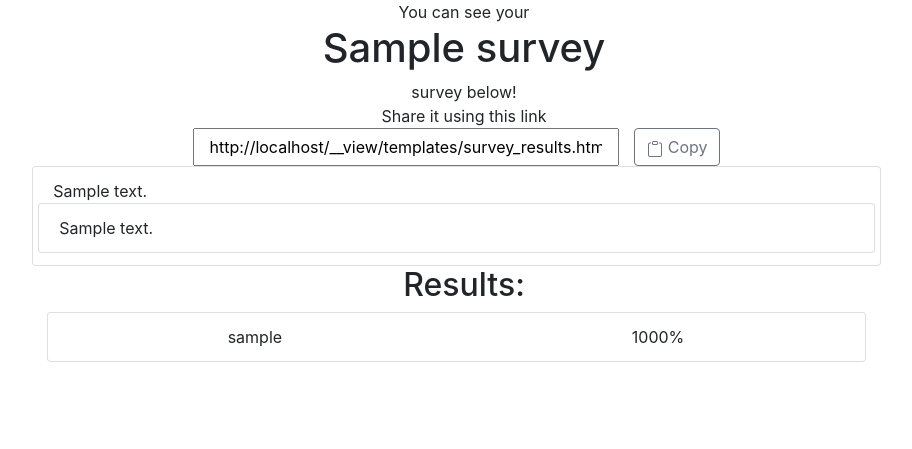
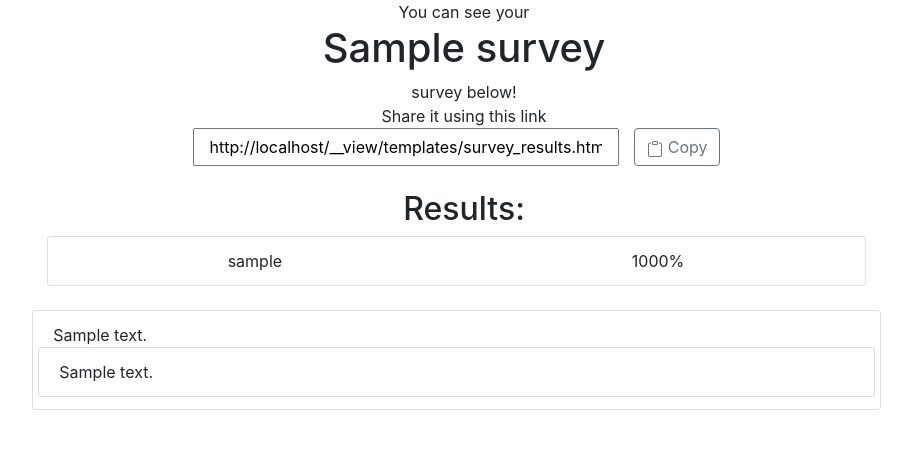
Before and after one commit to MarcinSzecowka/WoWSurveys, a FastAPI app: template templates/survey_results.html in a window 1280 px wide. Shown: the top 449 px of the page, without its empty margins (176-1088 px from the left). Run offline with FastAPI, Linux system fonts and the light colour scheme; the template is opened without the code that fills it: most values are stand-ins (such as "Sample title", 1, 10 or a date in 2020).

Commit message:
adjusted survey results page layout

```diff
--- a/templates/survey_results.html
+++ b/templates/survey_results.html
@@ -20,6 +20,22 @@
         </div>
     </div>
 
+    <div class="row mt-4"><h2 class="col text-center">Results: </h2></div>
+    <ul class="list-group col-md-8 offset-md-2 mb-4">
+        {% for result in survey.results %}
+        <li class="list-group-item">
+            <div class="row">
+                <div class="col-md-6 text-center">{{ result.nickname }}</div>
+                <div class="col-md-6 text-center">{{ "%.0f"|format(result.score * 100) }}%</div>
+            </div>
+        </li>
+        {% else %}
+        <div class="row">
+            <div class="col-md text-center">There are no results yet</div>
+        </div>
+        {% endfor %}
+    </ul>
+
     <ul class="list-group col-md-8 offset-md-2">
         {% for question in survey.questions %}
         <li class="list-group-item row">{{ question.content }}
@@ -33,17 +49,6 @@
         {% endfor %}
     </ul>
 
-    <div class="row"><h2 class="col text-center">Results: </h2></div>
-    <ul class="list-group col-md-8 offset-md-2">
-        {% for result in survey.results %}
-        <li class="list-group-item">
-            <div class="row">
-                <div class="col-md-6 text-center">{{ result.nickname }}</div>
-                <div class="col-md-6 text-center">{{ "%.0f"|format(result.score * 100) }}%</div>
-            </div>
-        </li>
-        {% endfor %}
-    </ul>
 </div>
 </body>
 {% endblock %}
```
